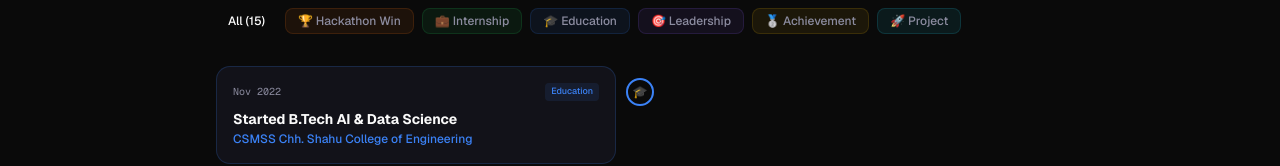
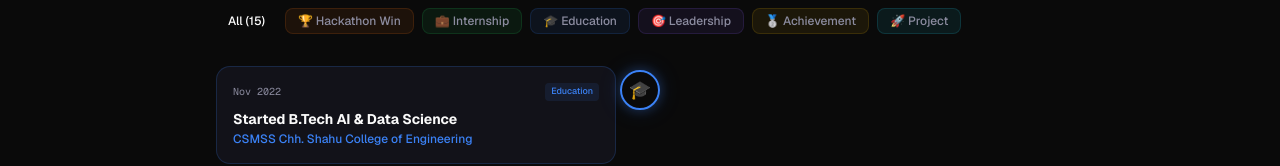
Before and after one commit to rupeshbharambe24/rupesh-bharambe-portfolio, a Next.js app: page /about in a window 1280 px wide. Shown: the part 631-797 px from the top of the page. Built offline with nearby package versions, Linux system fonts and the light colour scheme.

Commit message:
feat: larger floating timeline icons with glow and bounce animation

```diff
--- a/components/about/journey-timeline.tsx
+++ b/components/about/journey-timeline.tsx
@@ -90,7 +90,7 @@ export function JourneyTimeline() {
       {/* Timeline */}
       <div className="relative">
         {/* Center line (desktop) / left line (mobile) */}
-        <div className="absolute left-4 top-0 bottom-0 w-0.5 bg-gradient-to-b from-[rgb(var(--primary))] via-[rgb(var(--secondary))] to-[rgb(var(--primary)/.2)] md:left-1/2 md:-translate-x-px" />
+        <div className="absolute left-[18px] top-0 bottom-0 w-0.5 bg-gradient-to-b from-[rgb(var(--primary))] via-[rgb(var(--secondary))] to-[rgb(var(--primary)/.2)] md:left-1/2 md:-translate-x-px" />
 
         <div className="space-y-6">
           <AnimatePresence mode="popLayout">
@@ -107,22 +107,32 @@ export function JourneyTimeline() {
                   animate={{ opacity: 1, y: 0 }}
                   exit={{ opacity: 0, scale: 0.95 }}
                   transition={{ delay: i * 0.05, duration: 0.4 }}
-                  className={`relative flex items-start gap-4 pl-12 md:pl-0 ${
+                  className={`relative flex items-start gap-4 pl-14 md:pl-0 ${
                     isEven
                       ? "md:flex-row md:pr-[calc(50%+24px)]"
                       : "md:flex-row-reverse md:pl-[calc(50%+24px)]"
                   }`}
                 >
                   {/* Dot on the line */}
-                  <div
-                    className="absolute left-[10px] top-3 z-10 flex h-7 w-7 items-center justify-center rounded-full border-2 text-xs md:left-1/2 md:-translate-x-1/2"
+                  <motion.div
+                    className="absolute left-[2px] top-2 z-10 flex h-10 w-10 items-center justify-center rounded-full border-2 text-lg shadow-lg md:left-1/2 md:-translate-x-1/2"
                     style={{
                       backgroundColor: `rgb(var(--card))`,
                       borderColor: `rgb(${color})`,
+                      boxShadow: `0 0 12px rgb(${color} / 0.3), 0 0 24px rgb(${color} / 0.15)`,
+                    }}
+                    animate={{
+                      y: [0, -4, 0],
+                    }}
+                    transition={{
+                      duration: 2.5,
+                      repeat: Infinity,
+                      ease: "easeInOut",
+                      delay: i * 0.2,
                     }}
                   >
                     {icon}
-                  </div>
+                  </motion.div>
 
                   {/* Card */}
                   <div
```
